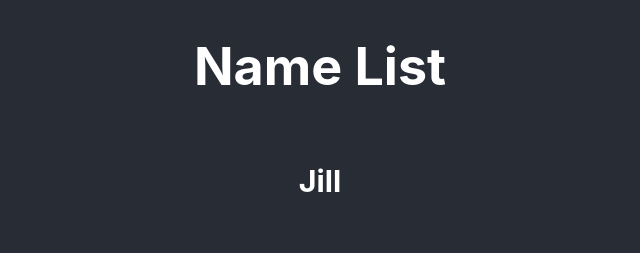
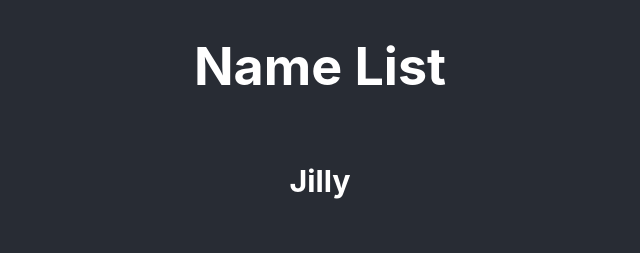
Before and after one commit to Kason7/complete-react-hooks-course, a React (Create React App) app in the folder client/: page / in a window 1280 px wide. Shown: the top 253 px of the page, without its empty margins (320-960 px from the left). Built offline with nearby package versions, Linux system fonts and the light colour scheme.

Commit message:
Clone push tet

```diff
--- a/client/src/App.js
+++ b/client/src/App.js
@@ -11,7 +11,7 @@ function App() {
     <div className='App'>
       <header className='App-header'>
         <h1>Name List</h1>
-        <NameTag firstname='Jill' lastname='Jorgenson' />
+        <NameTag firstname='Jilly' lastname='Jorgenson' />
         <NameTag firstname='Joan' lastname='Americason' />
         <NameTag firstname='James' lastname='Joanson' />
         <NameTag />
```
